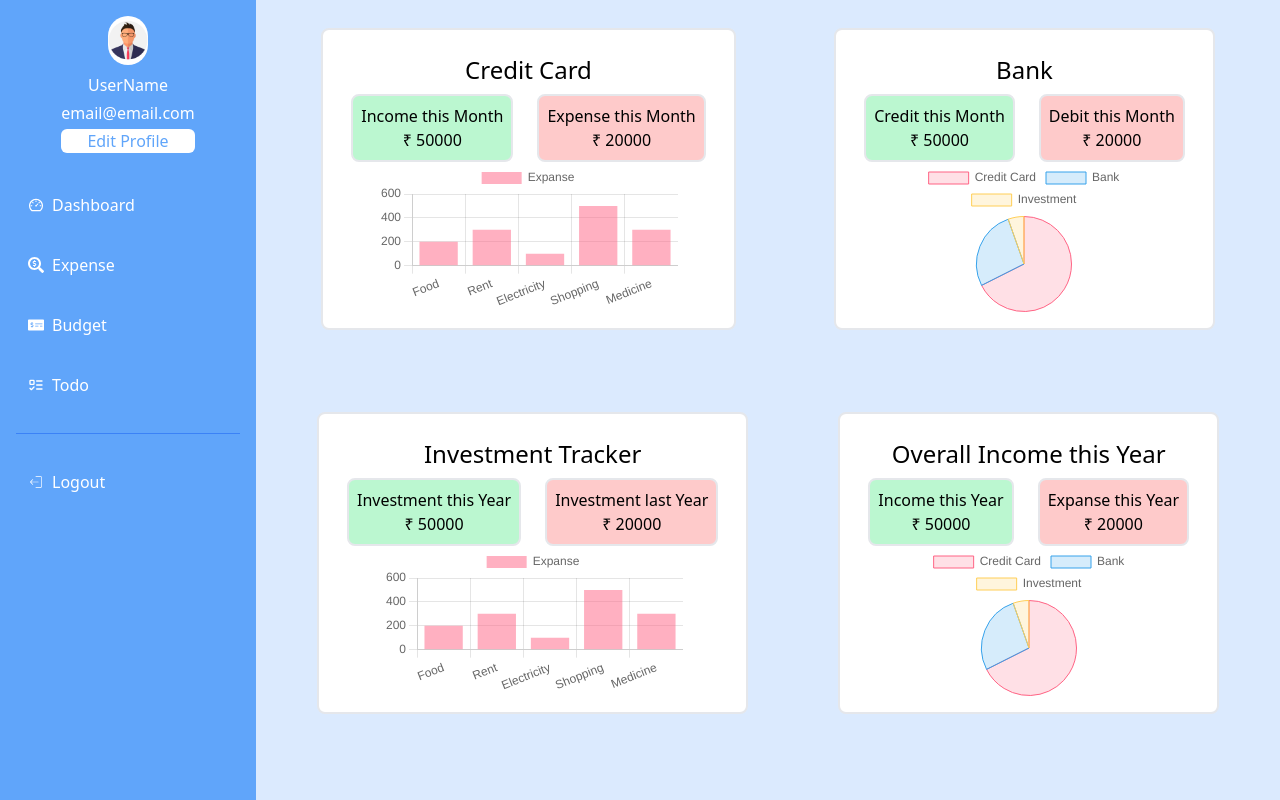
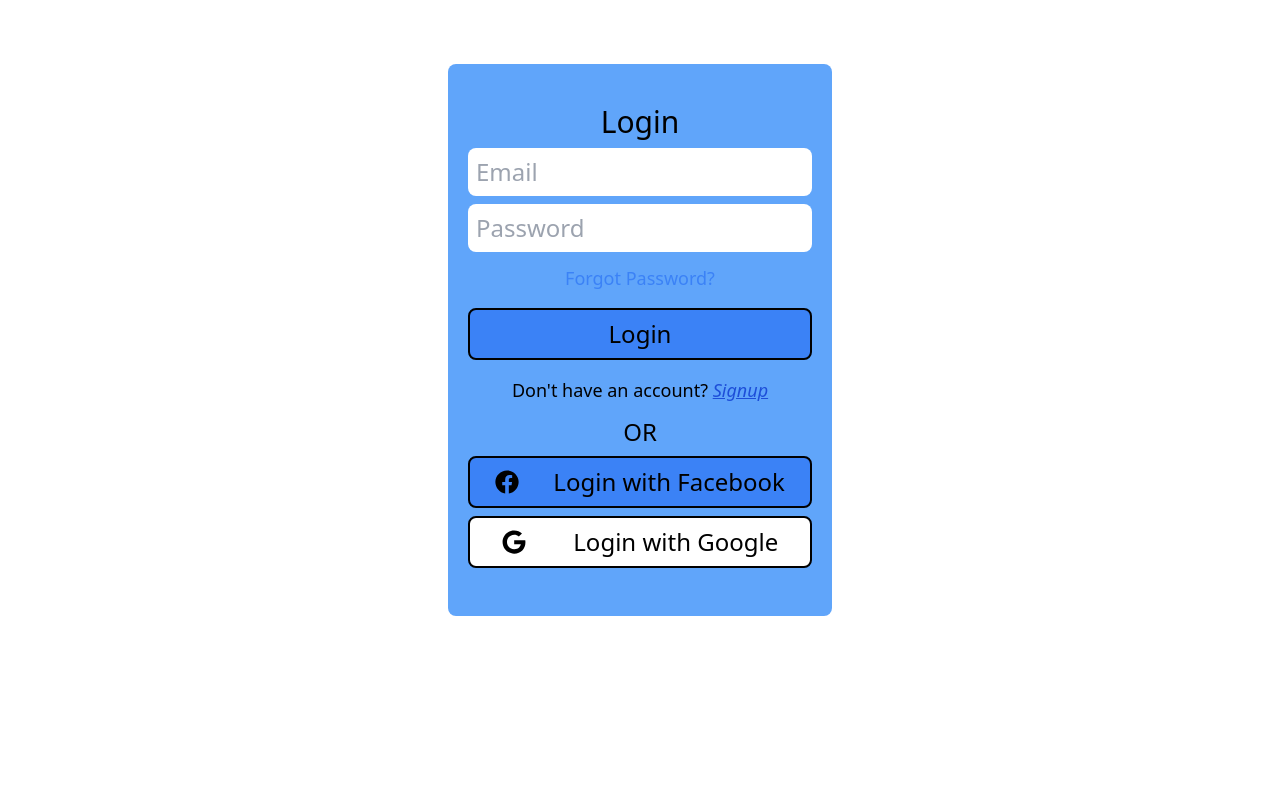
Before and after one commit to sh78ba/personal_finance, a React (Create React App) app in the folder frontend/perfin/: page / in a window 1280 px wide. Built offline with nearby package versions, Linux system fonts and the light colour scheme.

Commit message:
Added signin signup

```diff
--- a/frontend/perfin/src/App.js
+++ b/frontend/perfin/src/App.js
@@ -2,6 +2,7 @@
 import { RouterProvider } from 'react-router-dom';
 import './App.css';
 import router from "./components/Pages/Router"
+import Signin from './components/SignInSignUp/Signin';
 
 
 
@@ -9,9 +10,9 @@ function App() {
 
   return (
    <>
-   <RouterProvider router={router}/>
+   {/* <RouterProvider router={router}/> */}
 
-
+<Signin/>
    </>
   );
 }
--- /dev/null
+++ b/frontend/perfin/src/components/SignInSignUp/Signin.js
@@ -0,0 +1,106 @@
+// import React, { useState } from 'react'
+// import { FaFacebook } from "react-icons/fa";
+// import { FaGoogle } from "react-icons/fa6";
+
+
+// const Signin = () => {
+//     const [signIn,setSignIn]=useState(true)
+//   return (
+//     <div className='flex mx-auto my-16 justify-center'>
+//     {signIn&&<div className=' flex-row text-center w-96 bg-blue-400 px-5 py-10 text-2xl rounded-lg'>
+//         <form>
+//         <h1 className='text-3xl'>Login</h1>
+//         <div>
+//             <div className='flex flex-col'>
+//             <input type='email' required placeholder='Email' className='outline-none my-2 p-2 rounded-lg'></input>
+//            <input type='password' required placeholder='Password'  className='outline-none p-2 rounded-lg'></input>
+//             </div>
+//             <p className='text-lg my-1 p-2 text-blue-500'>Forgot Password?</p>
+//             <button className='w-full border-2 border-black rounded-lg my-1 p-2  bg-blue-500'>Login</button>
+//             <p className='my-1 p-2 text-lg'>Don't have an account? <i oncli>Signup</i></p>
+//             <p>OR</p>
+//            <button className='w-full rounded-lg my-1 p-2 border-black border-2 flex items-center justify-around'><FaFacebook/>Login with Facebook</button>
+//             <button className='w-full rounded-lg my-1 p-2 border-black border-2 flex items-center justify-around'><FaGoogle/>Login with Google</button>
+//         </div>
+//         </form>
+//     </div>}
+
+// <div className='flex-row text-center w-96 bg-blue-400 px-5 py-10 text-2xl rounded-lg'>
+//     <form>
+// <h1 className='text-3xl'>SignUp</h1>
+// <div>
+//     <div className='flex flex-col'>
+//     <input type='text' required placeholder='Name' className='outline-none my-2 p-2 rounded-lg'></input>
+//     <input type='email' required placeholder='Email' className='outline-none my-2 p-2 rounded-lg'></input>
+//     <input type='password' required placeholder='Password'  className='outline-none p-2 rounded-lg my-2'></input>
+//     </div>
+//     <button className='w-full border-2 border-black rounded-lg my-1 p-2  bg-blue-500'>Login</button>
+//     <p className='my-1 p-2 text-lg'>Already have an account? <i>SignIn</i></p>
+//     <p>OR</p>
+//    <button className='w-full rounded-lg my-1 p-2 border-black border-2 flex items-center justify-around'><FaFacebook/>Login with Facebook</button>
+//     <button className='w-full rounded-lg my-1 p-2 border-black border-2 flex items-center justify-around'><FaGoogle/>Login with Google</button>
+// </div>
+// </form>
+// </div>
+// </div>
+//   )
+// }
+
+// export default Signin
+
+
+import React, { useState } from 'react';
+import { FaFacebook } from "react-icons/fa";
+import { FaGoogle } from "react-icons/fa6";
+
+const Signin = () => {
+    const [signIn, setSignIn] = useState(true);
+
+    const toggleForm = () => {
+        setSignIn(!signIn);
+    };
+
+    return (
+        <div className='flex mx-auto my-16 justify-center'>
+            {signIn ? (
+                <div className='flex-row text-center w-96 bg-blue-400 px-5 py-10 text-2xl rounded-lg'>
+                    <form>
+                        <h1 className='text-3xl'>Login</h1>
+                        <div>
+                            <div className='flex flex-col'>
+                                <input type='email' required placeholder='Email' className='outline-none my-2 p-2 rounded-lg' />
+                                <input type='password' required placeholder='Password' className='outline-none p-2 rounded-lg' />
+                            </div>
+                            <p className='text-lg my-1 p-2 text-blue-500'>Forgot Password?</p>
+                            <button className='w-full border-2 border-black rounded-lg my-1 p-2 bg-blue-500'>Login</button>
+                            <p className='my-1 p-2 text-lg '>Don't have an account? <i className="cursor-pointer underline text-blue-700" onClick={toggleForm}>Signup</i></p>
+                            <p>OR</p>
+                            <button className='w-full rounded-lg my-2 p-2 border-black border-2 flex items-center justify-around bg-blue-500'><FaFacebook />Login with Facebook</button>
+                            <button className='w-full rounded-lg my-2 p-2 border-black border-2 flex items-center justify-around bg-white'><FaGoogle />Login with Google</button>
+                        </div>
+                    </form>
+                </div>
+            ) : (
+                <div className='flex-row text-center w-96 bg-blue-400 px-5 py-10 text-2xl rounded-lg'>
+                    <form>
+                        <h1 className='text-3xl'>SignUp</h1>
+                        <div>
+                            <div className='flex flex-col'>
+                                <input type='text' required placeholder='Name' className='outline-none my-2 p-2 rounded-lg' />
+                                <input type='email' required placeholder='Email' className='outline-none my-2 p-2 rounded-lg' />
+                                <input type='password' required placeholder='Password' className='outline-none p-2 rounded-lg my-2' />
+                            </div>
+                            <button className='w-full border-2 border-black rounded-lg my-1 p-2 bg-blue-500'>SignUp</button>
+                            <p className='my-1 p-2 text-lg'>Already have an account? <i className="cursor-pointer underline text-blue-700" onClick={toggleForm}>SignIn</i></p>
+                            <p>OR</p>
+                            <button className='w-full rounded-lg my-2 p-2 border-black border-2 flex items-center justify-around bg-blue-500'><FaFacebook />Login with Facebook</button>
+                            <button className='w-full rounded-lg my-2 p-2 border-black border-2 flex items-center justify-around bg-white'><FaGoogle />Login with Google</button>
+                        </div>
+                    </form>
+                </div>
+            )}
+        </div>
+    );
+};
+
+export default Signin;
```
